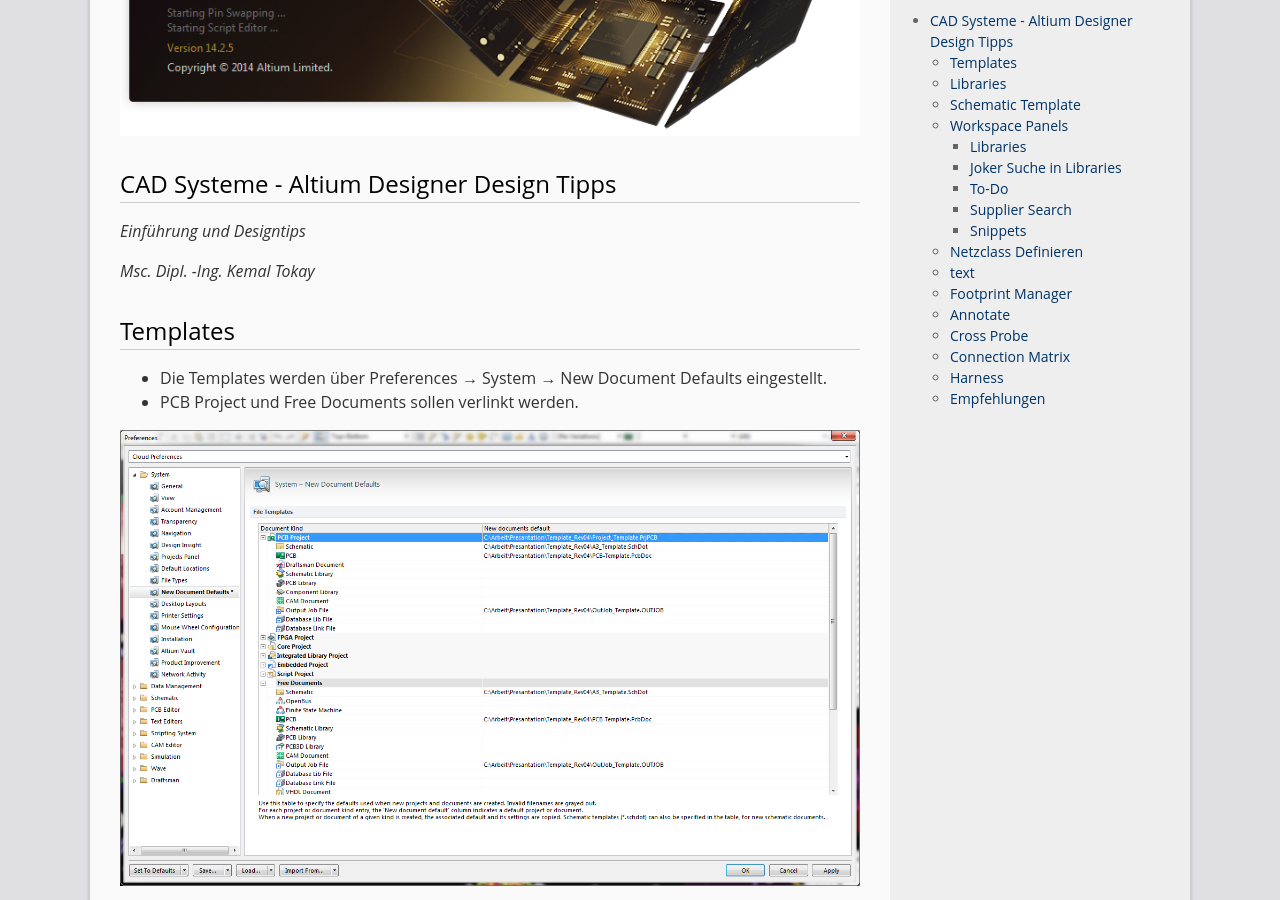
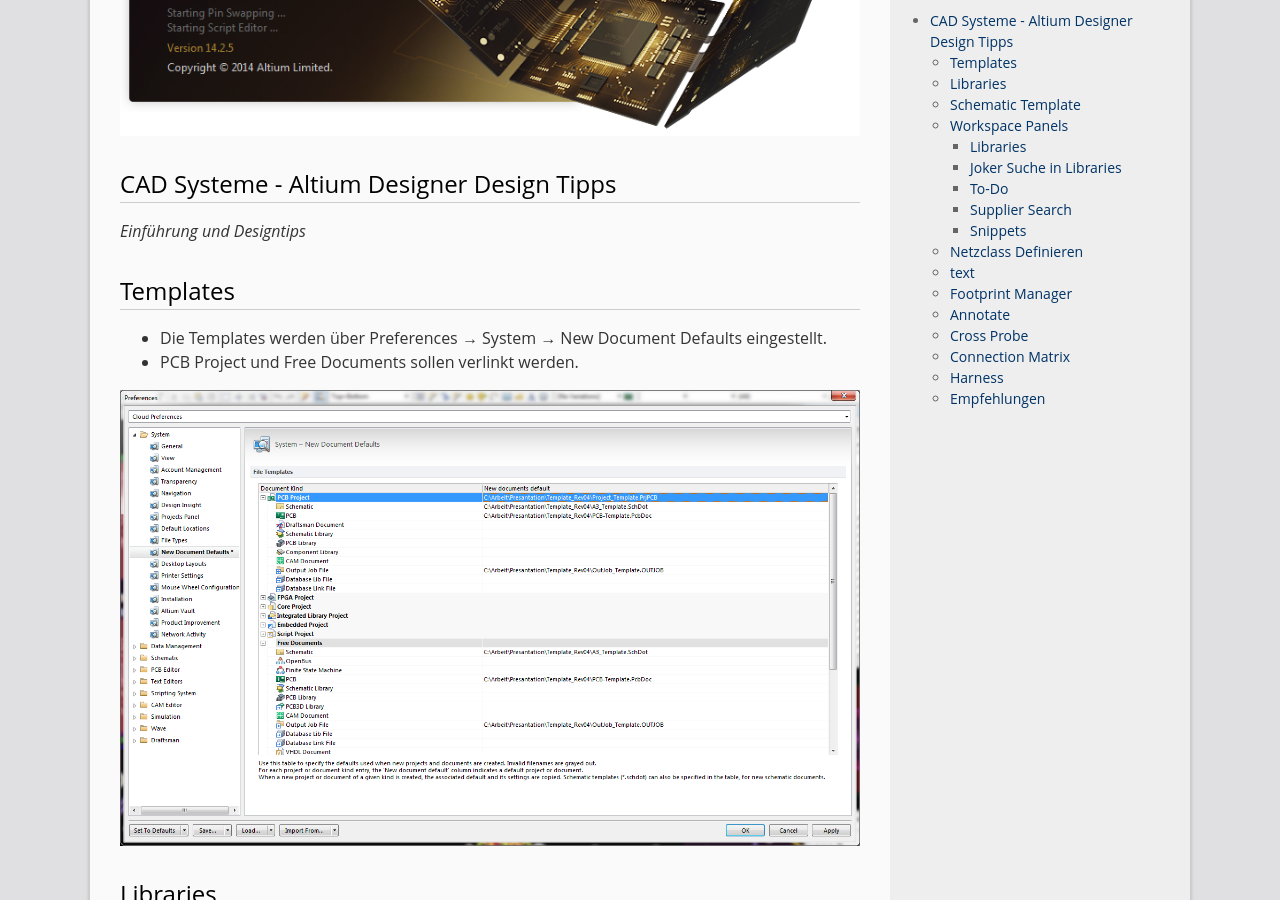
Before and after one commit to hakandilek/layout-pcb.de, a Jekyll site: the page built from _posts/2017-03-06-CAD-Systeme-Altium-Designer.md, in a window 1280 px wide and 900 px high, scrolled down 457 px. Built offline with Jekyll 4.4.1, drawn with Linux system fonts in a browser that asks for light colours.

Commit message:
Name geloescht.

```diff
--- a/_posts/2017-03-06-CAD-Systeme-Altium-Designer.md
+++ b/_posts/2017-03-06-CAD-Systeme-Altium-Designer.md
@@ -11,7 +11,6 @@
 # CAD Systeme - Altium Designer Design Tipps
 *Einführung und Designtips*
 
-*Msc. Dipl. -Ing. Kemal Tokay*
 
 
 ## Templates
```
